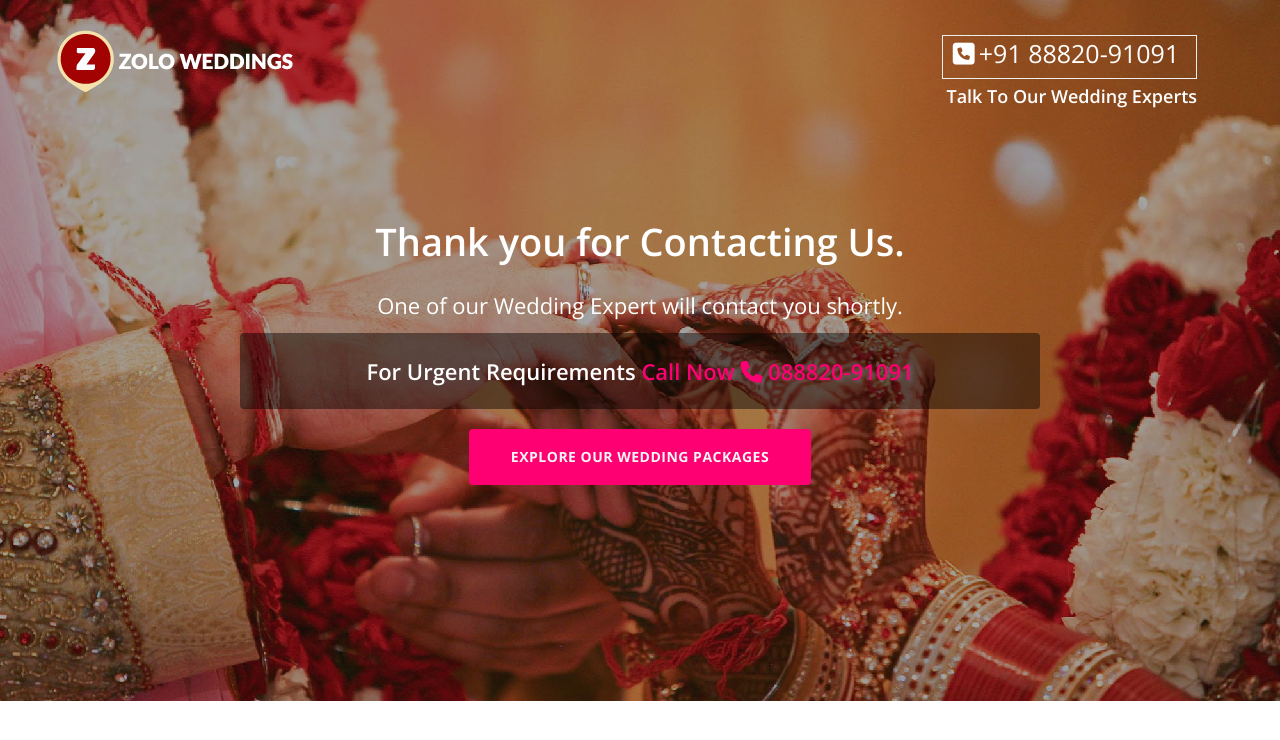
After one commit to Scaledesk/zolo-wedding, a PHP site: page /thankyou.php in a window 1280 px wide. The commit adds this page. Shown: the top 740 px of the page. Run offline with PHP 8.4, Linux system fonts and the light colour scheme; some libraries are stand-ins or nearby versions; some web fonts are replaced.

Commit message:
Thank you page etc

```diff
--- a/css/custom.css
+++ b/css/custom.css
@@ -103,6 +103,9 @@
     margin-bottom: 50px!important;
 }
 
+.m-b-10{
+    margin-bottom: 10px !important;
+}
 .team-details img{
     width: 250px!important;
     height: auto!important;
@@ -528,6 +531,16 @@ a:hover, a:focus{
     color: #ff0072;
 }
 
+.bg-p{
+    background: rgba(0, 0, 0, 0.45);
+    border-radius: 4px;
+
+}
+
+.call-inset-shadow{
+    text-shadow: 2px 2px 3px rgba(255,255,255,0.1);
+}
+
 .user-reviews{
     background-image: url(../img/bg-t.jpg);
     background-size: cover;
@@ -544,4 +557,8 @@ a:hover, a:focus{
 
 @media screen and (max-device-width: 370px) {
     .wed-btn{ padding-left: 5%;}
+
+    .welcome-message h1{
+        font-size: 20px !important;
+    }
 }
--- a/domail.php
+++ b/domail.php
@@ -40,7 +40,7 @@ if(!$mail->send()) {
     $mail->addBCC('lakhani@imzolo.com');
     $mail->addAddress('sales@imzolo.com');
     $mail->send()?'success mail send to the admin':'error in sending mail to the admin';
-    header('Location:thanku.php');
+    header('Location:thankyou.php');
 }
 
 function makeMailObject(){
--- /dev/null
+++ b/thankyou.php
@@ -0,0 +1,160 @@
+<?php
+/**
+ * Created by PhpStorm.
+ * User: tushar
+ * Date: 5/7/16
+ * Time: 6:34 PM
+ */
+?>
+<!DOCTYPE html>
+<!--[if IE 9 ]>    <html class="ie9"> <![endif]-->
+<html>
+<head>
+    <link href="https://fonts.googleapis.com/css?family=Open+Sans:400,400italic,600,600italic,700,700italic,800,800italic,300italic,300" rel="stylesheet">
+    <meta charset="utf-8">
+    <meta http-equiv="X-UA-Compatible" content="IE=edge">
+    <meta name="viewport" content="width=device-width, initial-scale=1">
+    <title>Zolo Technologies Pvt. Ltd.</title>
+    <meta name="description" content="Zolo Wedding Services">
+    <meta name="keywords" content="Wedding Services, Wedding Services">
+
+    <!--Favicon-->
+
+    <!--<link rel="stylesheet" href="img/favicons/favicon.png">-->
+    <link rel="icon" href="img/favicons/favicon.png">
+    <meta name="theme-color" content="#ffffff">
+
+    <!--Favicon end-->
+
+    <link href="css/bootstrap.min.css" rel="stylesheet">
+    <link href="css/font-awesome.min.css" rel="stylesheet">
+<!--    <link href="css/magnific-popup.css" rel="stylesheet">-->
+    <link href="css/owl.carousel.css" rel="stylesheet">
+    <link href="css/main.css" rel="stylesheet">
+    <link rel="stylesheet" href="css/custom.css">
+<!--    <link rel="stylesheet" href="bower_components/bootstrap-multiselect/dist/css/bootstrap-multiselect.css">-->
+</head>
+<body>
+
+<!--hero section-->
+
+<header class="hero-section">
+
+    <!--navigation-->
+
+    <nav class="navbar navbar-default" data-spy="affix" data-offset-top="450">
+        <div class="container">
+            <div class="navbar-header"> <a class="navbar-brand p-0" href=""><img class="logo" alt="logo" src="img/zolo-weddings%20(white).png" width="239"><img class="logo-nav" alt="logo-nav" src="img/zoloweddings%20(red).png" width="239"></a> </div>
+            <ul class="nav navbar-nav navbar-right">
+                <li class="hidden-xs"><a href="tel:08882091091"><span style="border: 1px solid #eee;padding: 10px; "><i class="fa fa-phone-square f-25"></i>&nbsp;<span class="w-300 f-25 phone" >+91 88820-91091 </span></span>&nbsp;&nbsp;<span class="phone-e w-600 f-18 hidden-xs" style="display: block; margin-top: 15px;">&nbsp;Talk To Our Wedding Experts</span></a></li>
+                <!--<li class="hidden-xs hidden-sm"><a href="#services">Services</a></li>-->
+                <!--<li class="hidden-xs hidden-sm"><a href="#reviews">How it Work</a></li>-->
+                <!--<li class="hidden-xs"><a href="signin.html">Sign In</a></li>-->
+                <!--<li><a href="signup.html" class="btn btn-nav">Sign Up</a></li>-->
+                <!--<li class="hidden-md hidden-lg"><a id="toggle"><i class="fa fa-bars fa-2x"></i><i class="fa fa-times fa-2x"></i></a></li>-->
+            </ul>
+        </div>
+    </nav>
+
+    <!--navigation end-->
+
+    <!--mobile navigation-->
+
+    <div class="mobile-nav-overlay hidden-md hidden-lg" id="mobile-nav-overlay">
+        <nav class="mobile-nav">
+            <ul>
+                <li class="hidden-xs hidden-sm"><a href="#features">Features</a></li>
+                <li class="hidden-xs hidden-sm"><a href="#pricing">Services</a></li>
+                <li class="hidden-xs hidden-sm"><a href="#reviews">How it Work</a></li>
+                <!--<li><a href="#team">Team</a></li>-->
+                <!--<li class="hidden-sm"><a href="signin.html">Sign In</a></li>-->
+            </ul>
+        </nav>
+    </div>
+
+    <!--mobile navigation end-->
+
+    <!--welcome message-->
+
+    <section class="container text-center welcome-message ">
+        <div class="row">
+            <div class="col-md-12 center-block">
+                <div class="row">
+                    <div class="col-md-12 text-center">
+                        <h1 class="m-0 w-800 img-text">Thank you for Contacting Us.</h1>
+
+                        <h2>One of our Wedding Expert will contact you shortly.</h2>
+
+
+
+                        <div class="row m-b-20">
+                            <div class="col-md-8 col-md-offset-2 col-xs-12 p-b-10 bg-p">
+
+                                <h2 class="w-600 text-center">For Urgent Requirements
+                                    <a href="tel:08882091091" class="call-inset-shadow">
+                                   <br class="visible-xs visible-sm hidden-md m-b-10"> Call Now <i class="fa fa-phone"></i>
+                                        088820-91091
+                                    </a>
+
+                                </h2>
+
+                            </div>
+                        </div>
+
+                        <div class="row">
+
+
+
+                        <div class="col-md-12 p-l-5">
+
+                            <a type="button" class="btn wed-btn">
+                            Explore our Wedding Packages</a>
+
+                            </div>
+
+
+
+
+
+                            </div>
+
+                        </div>
+
+
+
+                    </div>
+
+
+
+                </div>
+            </div>
+        </div>
+    </section>
+
+    <!--welcome message end-->
+
+</header>
+
+<!--contact form modal end-->
+<script src="https://use.fontawesome.com/418c680b48.js"></script>
+<script src="js/jquery-2.2.1.min.js"></script>
+<script src="js/bootstrap.min.js"></script>
+<!--<script src="js/jquery.magnific-popup.min.js"></script>-->
+<script src="js/owl.carousel.min.js"></script>
+<script src="js/jquery.waypoints.min.js"></script>
+<!--<script src="js/jquery.animateNumber.min.js"></script>-->
+<!--<script src="js/jquery.ajaxchimp.min.js"></script>-->
+<!--<script src="js/tweetie.min.js"></script>-->
+<!--[if IE 9]>
+<script src="js/placeholders.min.js"></script>
+<![endif]-->
+<script src="js/main.js"></script>
+<!--<script async src="http://platform.twitter.com/widgets.js"></script>-->
+<!--<script src="https://maps.googleapis.com/maps/api/js?v=3.exp"></script>-->
+<!--<script src="js/gmap.js"></script>-->
+<script src="js/retina.min.js"></script>
+<!--<script src="bower_components/bootstrap-multiselect/dist/js/bootstrap-multiselect.js"></script>-->
+
+
+</body>
+</html>
```
Also changed, not shown: thankyou.html (added, +152 -0 lines).
